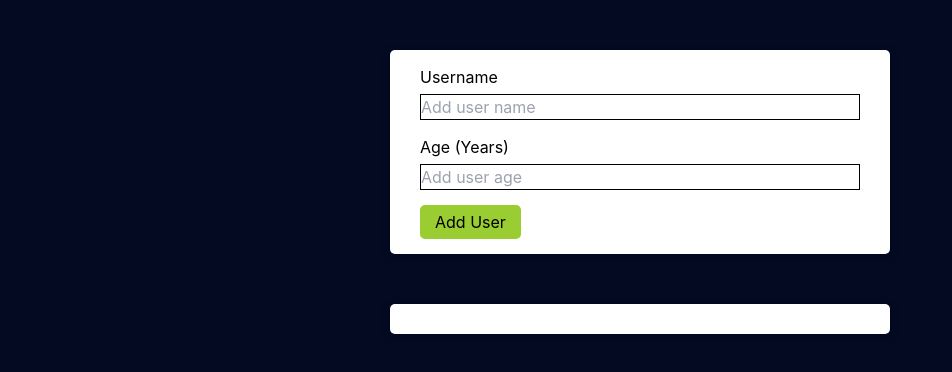
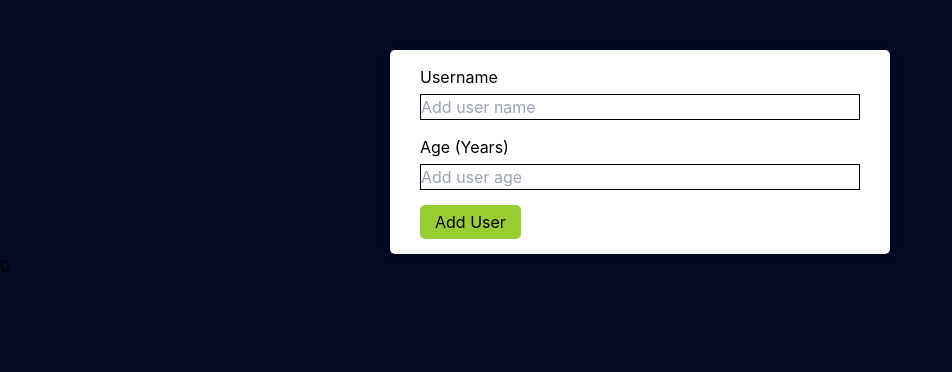
Before and after one commit to YaronMiro/starter-project-react-typescript-tailwind, a React (Create React App) app: page / in a window 1280 px wide. Shown: the top 372 px of the page, without its empty margins (0-952 px from the left). Built offline with nearby package versions, Linux system fonts and the light colour scheme.

Commit message:
adding foem elements

```diff
--- a/src/components/App/index.tsx
+++ b/src/components/App/index.tsx
@@ -31,9 +31,11 @@ const App: React.FC = () => {
                         onError={ErrorHandler}
                     />
                 </Card>
-                <Card>
-                    <UsersList users={users} />
-                </Card>
+                {users.length && (
+                    <Card>
+                        <UsersList users={users} />
+                    </Card>
+                )}
                 {formError && (
                     <ErrorModal
                         error={formError}
--- a/src/components/Users/AddUser/index.tsx
+++ b/src/components/Users/AddUser/index.tsx
@@ -26,7 +26,7 @@ const AddUser: React.FC<AddUserProps> = (props) => {
     const getFormErrors = () => {
         const errors = []
 
-        if (userName === '' || userAge === 0) {
+        if (!!userName === false || userAge === 0) {
             errors.push('Please Fill all fields')
         }
 
```
